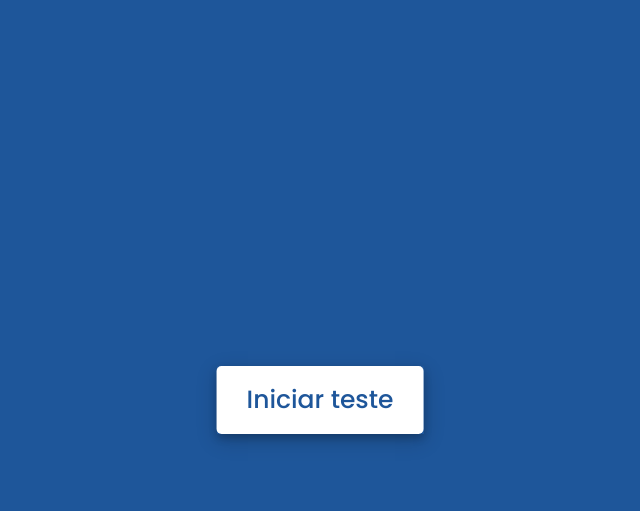
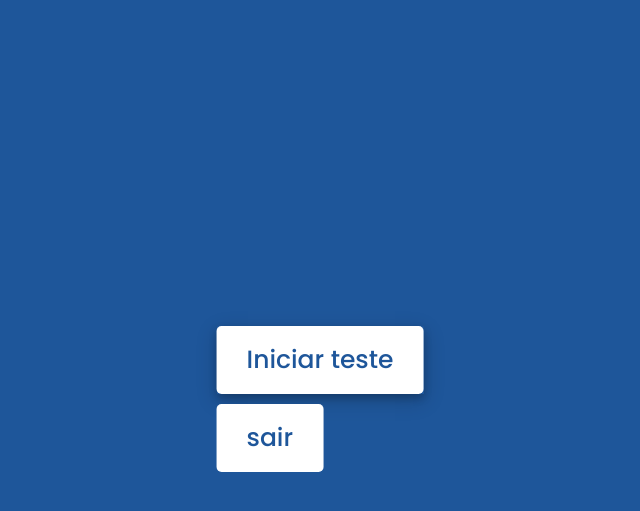
Before and after one commit to Fabrica-de-Projetos-IV/Projeto, a PHP site: page /formulario.php in a window 1280 px wide. Shown: the top 511 px of the page, without its empty margins (320-960 px from the left). Run offline with PHP 8.4, Linux system fonts and the light colour scheme; the visitor is signed in with stand-in values (Sample User, id 1).

Commit message:
alteracoes formulario

```diff
--- a/formulario.php
+++ b/formulario.php
@@ -24,7 +24,8 @@ $logado = $_SESSION['usuario'];
 </head>
 <body>
     <!-- start Quiz button -->
-    <div class="start_btn"><button>Iniciar teste</button></div>
+    <div class="start_btn"><div><button>Iniciar teste</button></div><div><button class="topb">sair</button></div></div>
+
 
     <!-- Info Box -->
     <div class="info_box">
--- a/style.css
+++ b/style.css
@@ -22,7 +22,7 @@ body {
 .quiz_box,
 .result_box {
     position: absolute;
-    top: 50%;
+    top: 45%;
     left: 50%;
     transform: translate(-50%, -50%);
     box-shadow: 0 4px 8px 0 rgba(0, 0, 0, 0.2), 0 6px 20px 0 rgba(0, 0, 0, 0.19);
@@ -35,6 +35,11 @@ body {
     z-index: 5;
     pointer-events: auto;
     transform: translate(-50%, -50%) scale(1);
+}
+
+.topb {
+    position: absolute;
+    margin-top: 10px;
 }
 
 .start_btn button {
```
